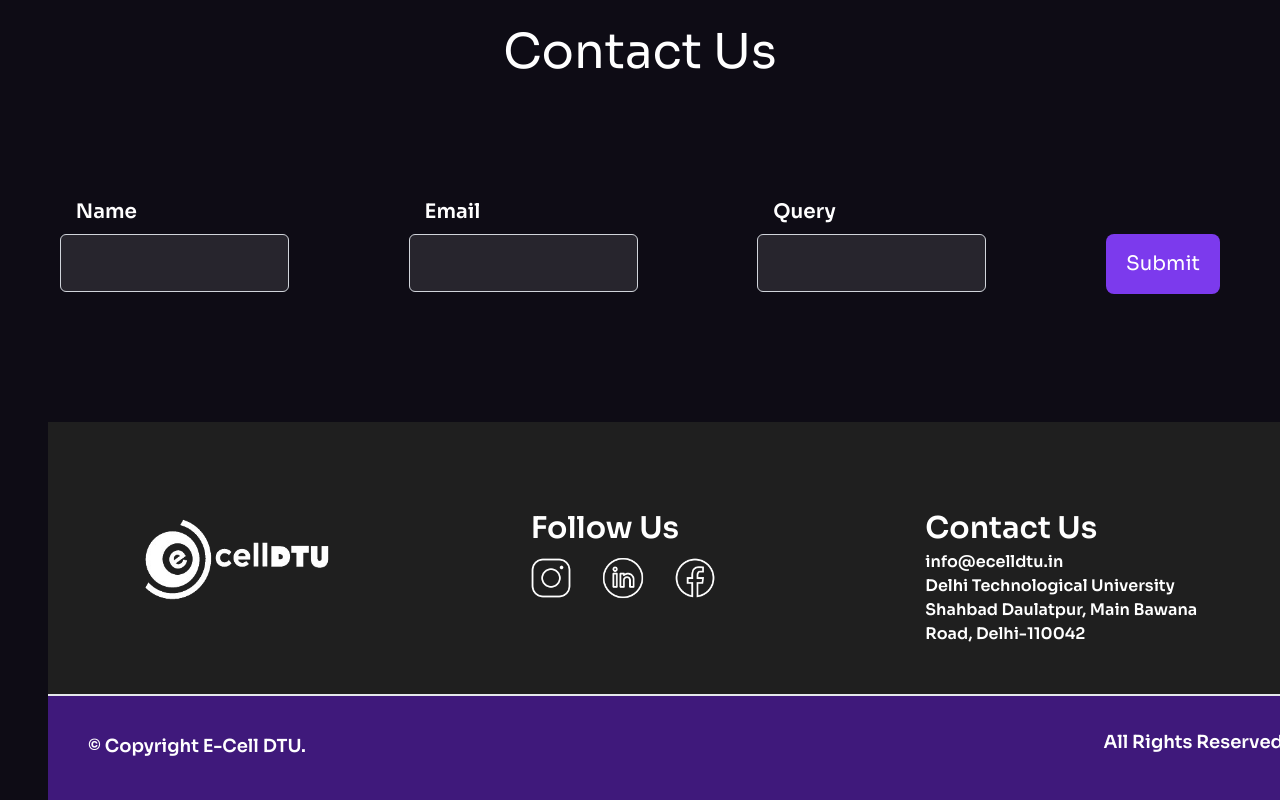
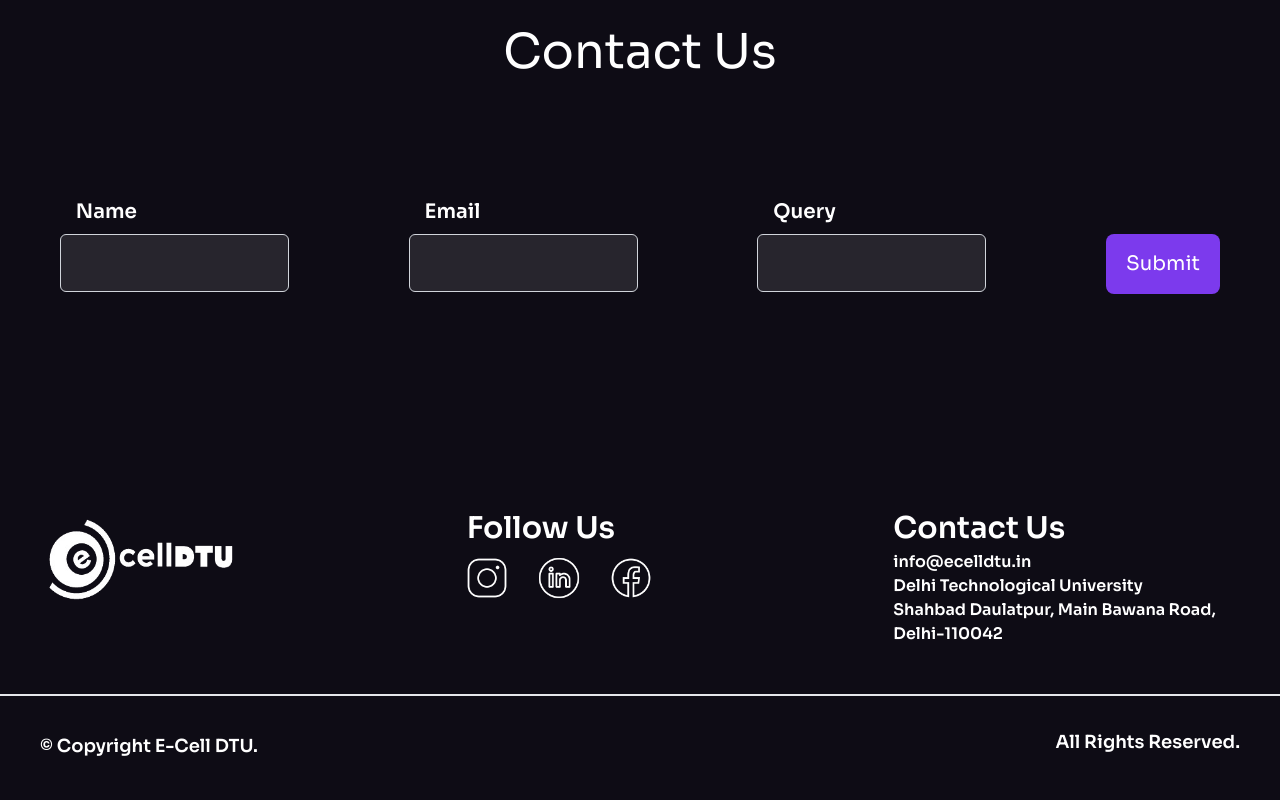
Before and after one commit to ecelldtu/sw2024, a React (Vite) app: page / in a window 1280 px wide. Shown: the part 9094-9894 px from the top of the page. Built offline with nearby package versions, Linux system fonts and the light colour scheme.

Commit message:
Update Footer.jsx

```diff
--- a/src/components/Footer.jsx
+++ b/src/components/Footer.jsx
@@ -4,8 +4,8 @@ import insta from "/insta.png"
 import ln from "/ln.png"
 
 const Footer = () => {
-    return <div className="mx-12 w-full">
-        <footer className="bg-[#1f1f1f] w-full px-12">
+    return <div className="w-full">
+        <footer className="w-full">
             <div className="relative bottom-10 pt-28 md:pt-32 md:pb-1 text-white">
                 <div className="grid grid-cols-1 md:grid-cols-3 md:justify-start items-start content-start">
                     <div className="px-10 pb-4">
@@ -46,7 +46,7 @@ const Footer = () => {
             </div>
         </footer>
 
-        <div className="flex flex-col border-t-2 bg-violet-900/80 py-5 font-semibold px-10 md:text-lg md:pb-6 text-white md:items-center md:flex-row md:justify-between">
+        <div className="flex flex-col border-t-2 py-5 font-semibold px-10 md:text-lg md:pb-6 text-white md:items-center md:flex-row md:justify-between">
             <div className="">
                 © Copyright E-Cell DTU.
             </div>
```
